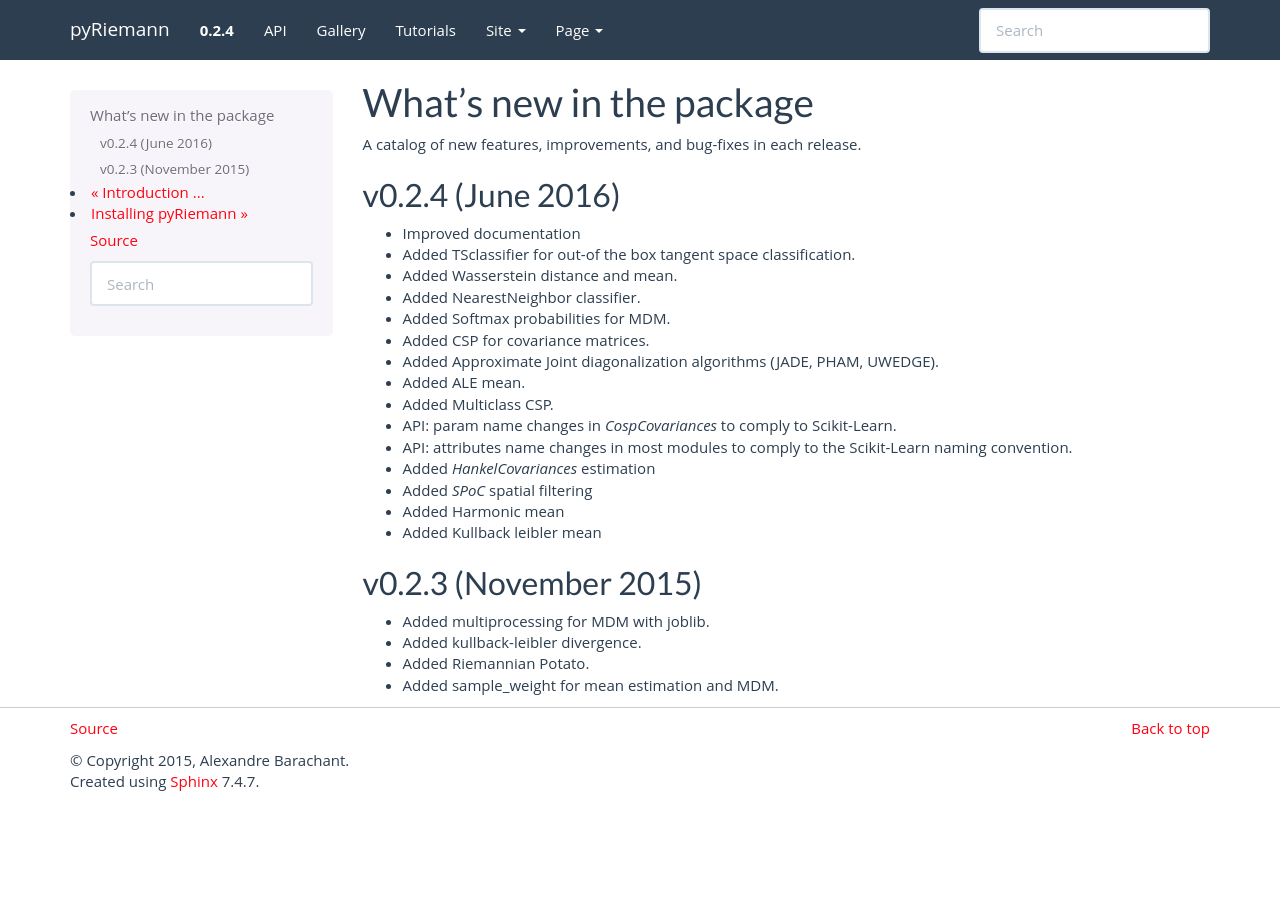
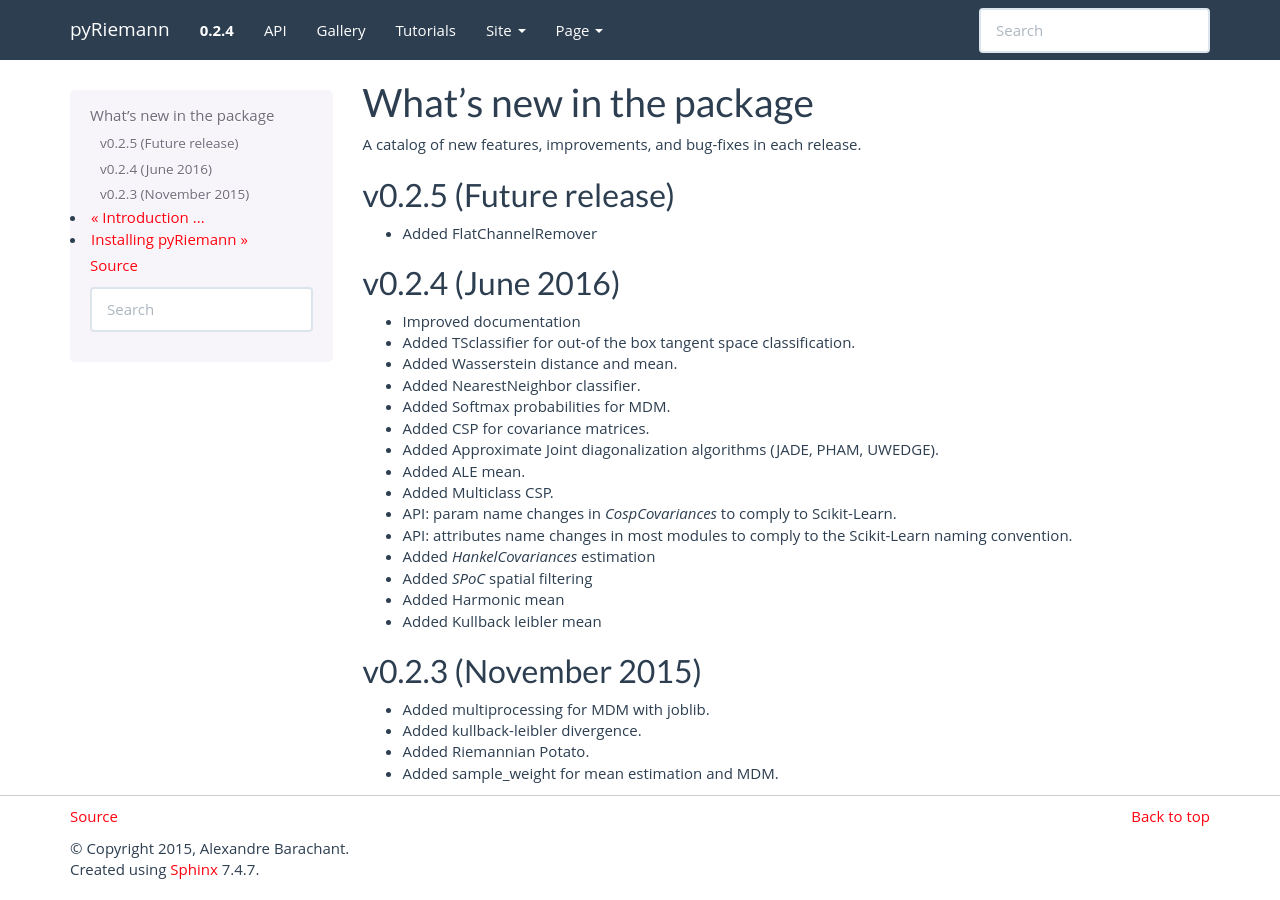
Before and after one commit to pyRiemann/pyRiemann, a Sphinx documentation site: the page built from doc/whatsnew.rst, in a window 1280 px wide. Built offline with Sphinx 7.4.7, drawn with Linux system fonts in a browser that asks for light colours; pages that are not in the unit, such as notebooks, are missing from menus.

Commit message:
add Channel Remover in the doc

```diff
--- a/doc/api.rst
+++ b/doc/api.rst
@@ -82,6 +82,7 @@ Channel selection
     :template: class.rst
 
     ElectrodeSelection
+    FlatChannelRemover
 
 Stats
 ------------------
--- a/doc/whatsnew.rst
+++ b/doc/whatsnew.rst
@@ -6,6 +6,11 @@ What's new in the package
 =========================
 
 A catalog of new features, improvements, and bug-fixes in each release.
+
+v0.2.5 (Future release)
+-------------------
+
+- Added FlatChannelRemover
 
 v0.2.4 (June 2016)
 -------------------
```
